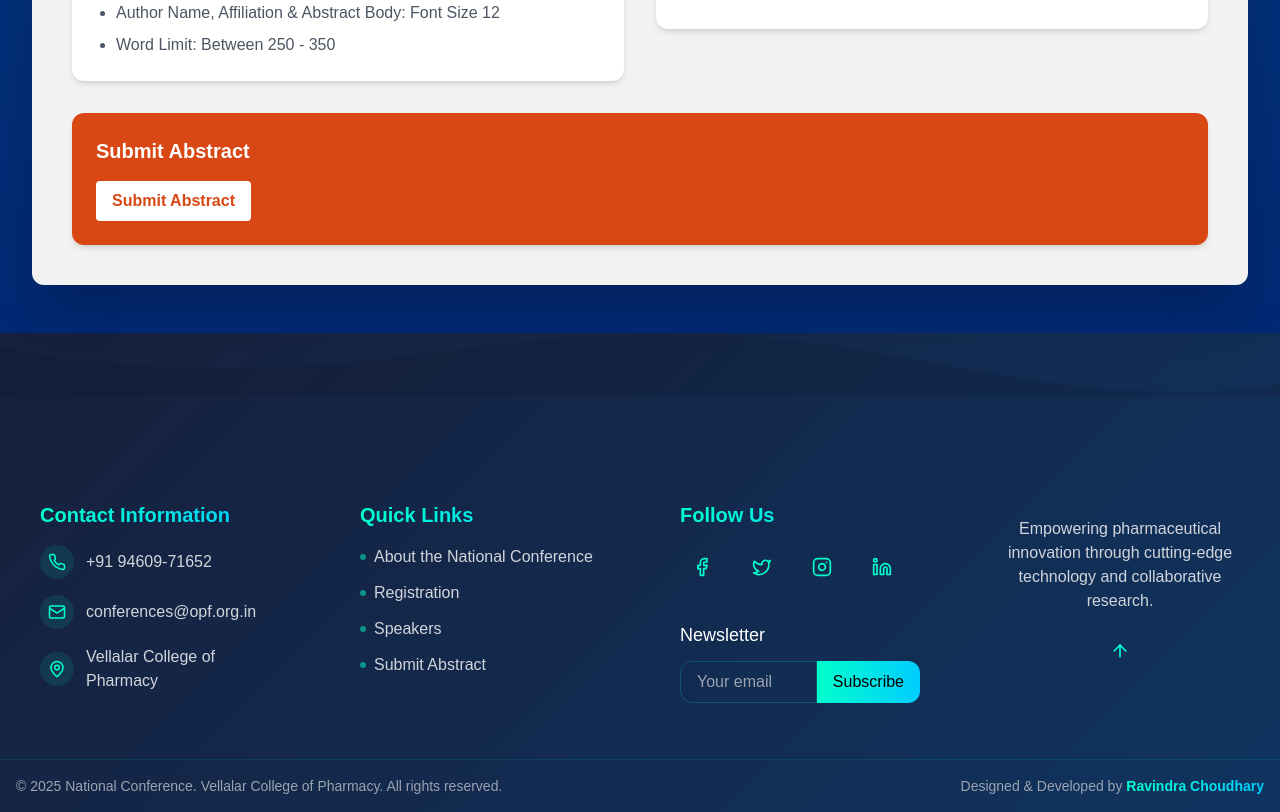
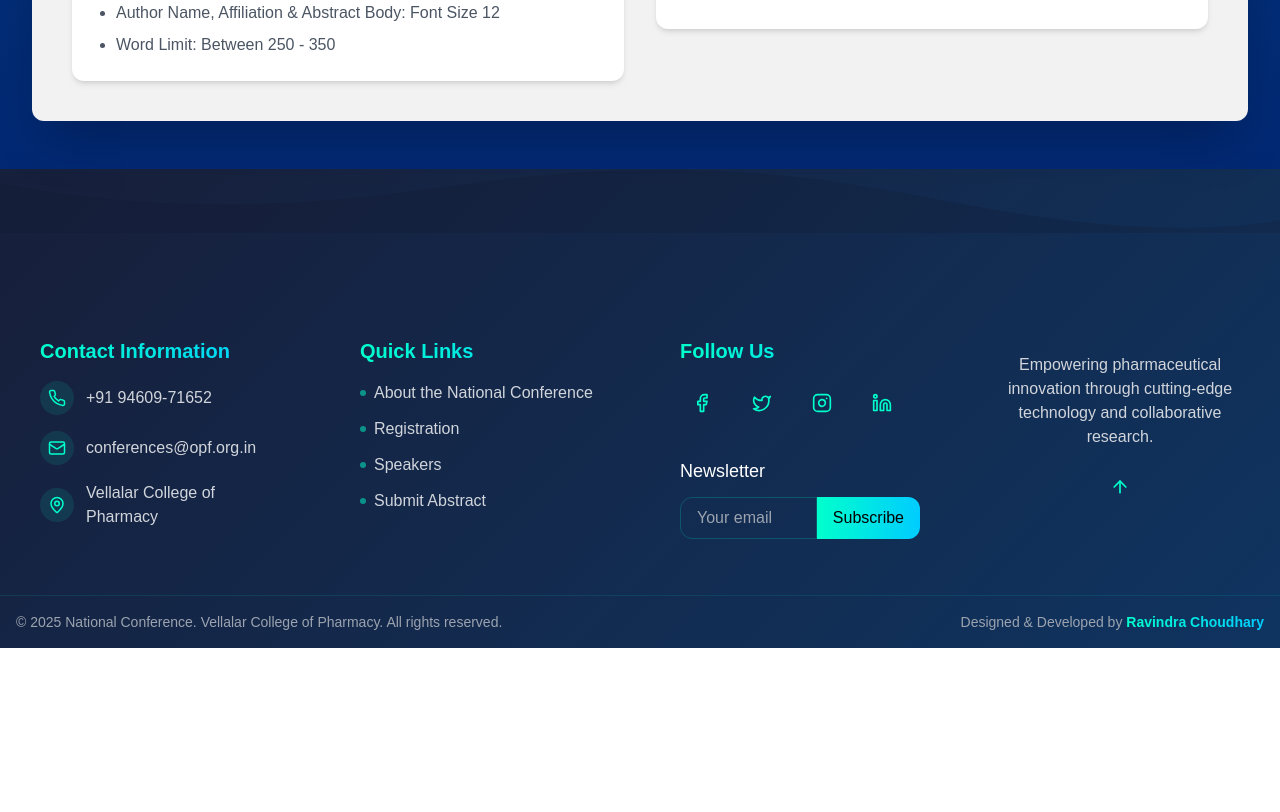
Before and after one commit to ravindrasirvi609/pharmanest, a Next.js app: page /abstractForm in a window 1280 px wide. Shown: the part 1179-1991 px from the top of the page. After the commit the page ends 1827 px from the top, so only its background shows below. Built offline with nearby package versions, Linux system fonts and the light colour scheme; no server answers.

Commit message:
style: Uncomment Submit Abstract section and AbstractForm component in AbstractFormPage

```diff
--- a/src/app/abstractForm/page.tsx
+++ b/src/app/abstractForm/page.tsx
@@ -158,7 +158,7 @@ const AbstractFormPage: React.FC = () => {
             </div>
           </div>
 
-          <section className="mt-8 bg-[#D94814] p-6 rounded-lg shadow-md text-white">
+          {/* <section className="mt-8 bg-[#D94814] p-6 rounded-lg shadow-md text-white">
             <h3 className="text-xl font-semibold mb-4">Submit Abstract</h3>
             <button
               onClick={handleSubmitClick}
@@ -166,7 +166,7 @@ const AbstractFormPage: React.FC = () => {
             >
               Submit Abstract
             </button>
-          </section>
+          </section> */}
 
           {showDialog && (
             <div className="fixed inset-0 bg-black bg-opacity-50 flex items-center justify-center p-4 z-50">
@@ -223,7 +223,7 @@ const AbstractFormPage: React.FC = () => {
 
           {showForm && (
             <div className="mt-8 bg-white p-6 rounded-lg shadow-md">
-           /*   <AbstractForm /> */
+              <AbstractForm />
             </div>
           )}
         </div>
```
